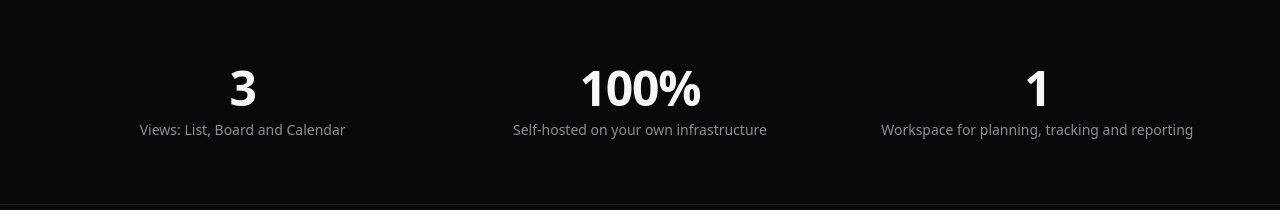
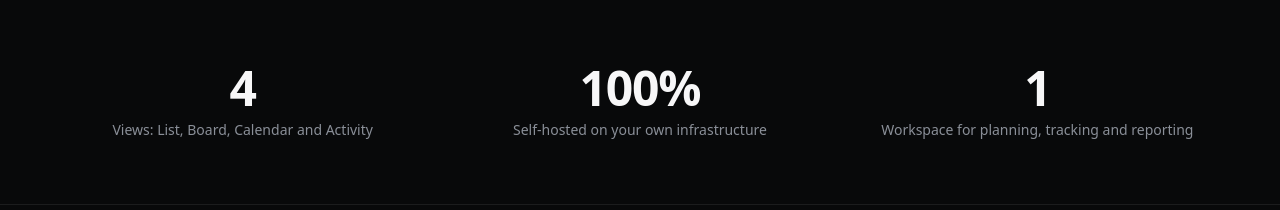
Before and after one commit to orbit-collective/orbit-web, a React (Vite) app: page /about in a window 1280 px wide. Shown: the part 1000-1210 px from the top of the page. Built offline with nearby package versions, Linux system fonts and the light colour scheme.

Commit message:
feat: update stats and workflow components to include Activity views and log

```diff
--- a/src/components/organisms/Stats.tsx
+++ b/src/components/organisms/Stats.tsx
@@ -2,7 +2,7 @@ import { Reveal } from "../atoms/Reveal"
 import { StatItem } from "../molecules/StatItem"
 
 const stats = [
-  { value: 3, label: "Views: List, Board and Calendar" },
+  { value: 4, label: "Views: List, Board, Calendar and Activity" },
   { value: 100, suffix: "%", label: "Self-hosted on your own infrastructure" },
   { value: 1, label: "Workspace for planning, tracking and reporting" },
 ]
--- a/src/components/organisms/Workflow.tsx
+++ b/src/components/organisms/Workflow.tsx
@@ -1,4 +1,4 @@
-import { Calendar, Kanban, List } from "lucide-react"
+import { Calendar, Kanban, List, Activity } from "lucide-react"
 import { useMemo } from "react"
 import { useScrollProgress } from "../../hooks/useScrollProgress"
 import { cn } from "../../lib/cn"
@@ -20,6 +20,11 @@ const views = [
     title: "Calendar",
     description: "Lay issues out against their dates to plan sprints and releases around deadlines.",
   },
+  {
+    icon: Activity,
+    title: "Activity Log",
+    description: "See every change to every issue in a single, filterable timeline.",
+  }
 ]
 
 export function Workflow() {
```
